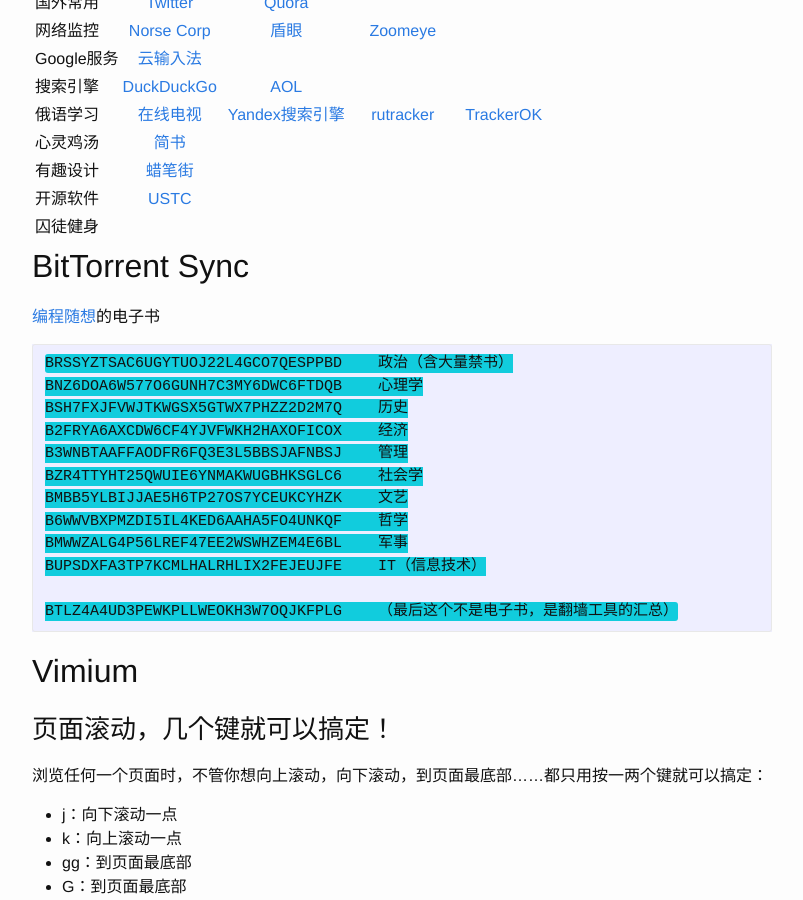
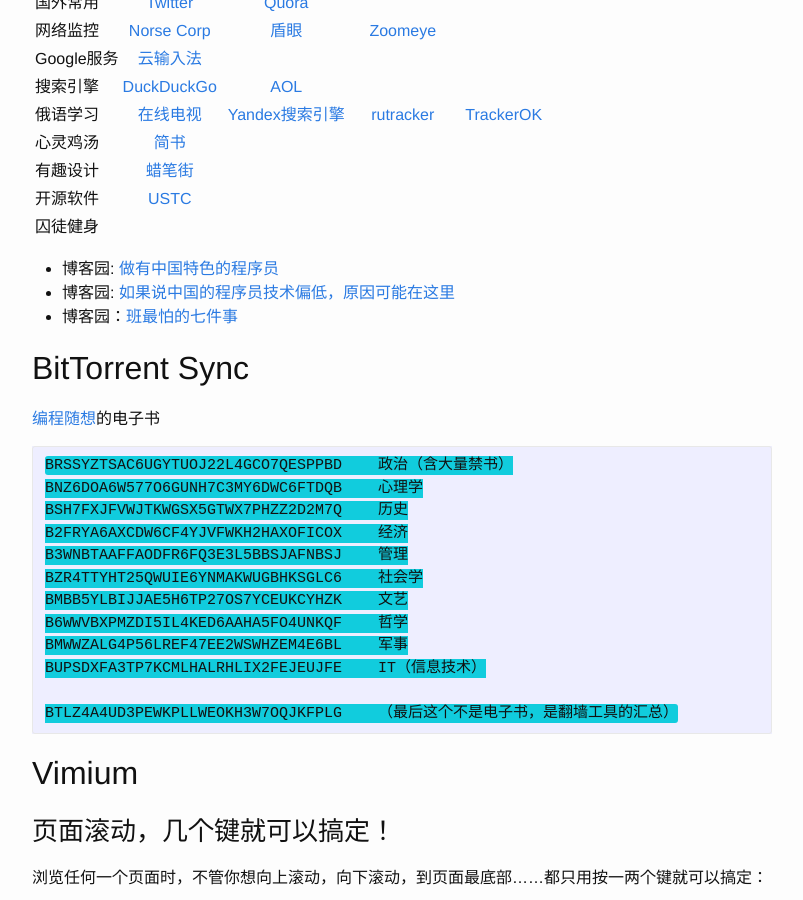
Before and after one commit to explorerlxz/explorerlxz.github.io, a Jekyll site: the page built from _posts/2016-05-24-Links-tools.md, in a window 1280 px wide and 900 px high, scrolled down 695 px. Shown: the whole window, without its empty margins (238-1041 px from the left). Built offline with Jekyll 4.4.1, drawn with Linux system fonts in a browser that asks for light colours.

Commit message:
add a link from cnblog

```diff
--- a/_posts/2016-05-24-Links-tools.md
+++ b/_posts/2016-05-24-Links-tools.md
@@ -30,6 +30,14 @@
 |有趣设计|[蜡笔街](http://www.labijie.com/designer)|
 |开源软件|[USTC](http://mirrors.ustc.edu.cn/)|[]()|
 |囚徒健身|[](http://ambitionathletics.com)|
+
+
+### <center> </center>
+
+- 博客园: [做有中国特色的程序员](http://www.cnblogs.com/shiyuxinglan/archive/2012/07/27/2611021.html)
+- 博客园: [如果说中国的程序员技术偏低，原因可能在这里](http://www.cnblogs.com/shiyuxinglan/archive/2010/05/17/1737057.html)
+- 博客园：[班最怕的七件事](http://www.cnblogs.com/shiyuxinglan/archive/2012/07/21/2603342.html)
+
 
 
 ## BitTorrent Sync
```
